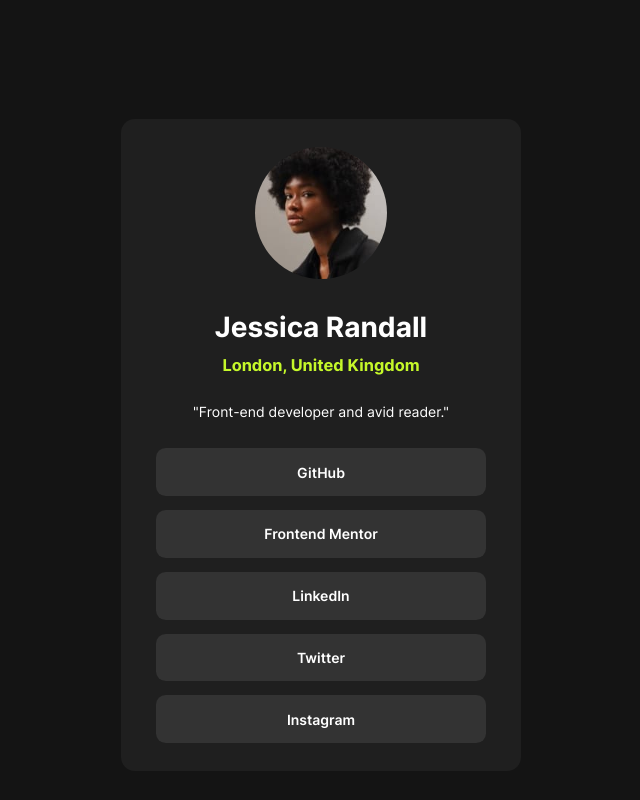
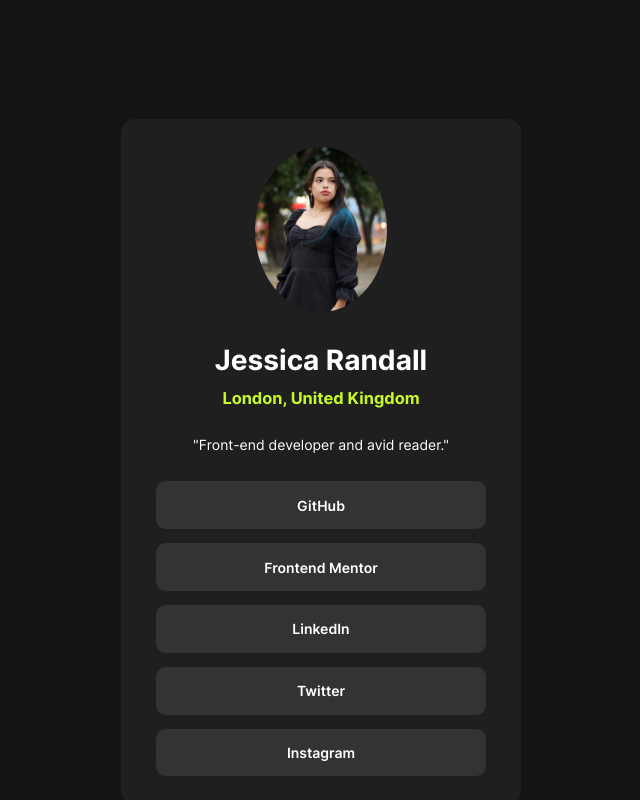
Before and after one commit to Titodelux/SocialLinksProfile-FM, a plain HTML site: page index.html in a window 1280 px wide. Shown: the top 800 px of the page, without its empty margins (319-959 px from the left). Drawn offline with Linux system fonts and the light colour scheme.

Commit message:
Update index.html

```diff
--- a/index.html
+++ b/index.html
@@ -13,7 +13,7 @@
 
   <main>
 
-    <img src="./assets/images/avatar-jessica.jpeg" alt="profile image">
+    <img src="./assets/images/download.jpg" alt="profile image">
 
     <h1>Jessica Randall</h1>
     <h3>London, United Kingdom</h3>
```
